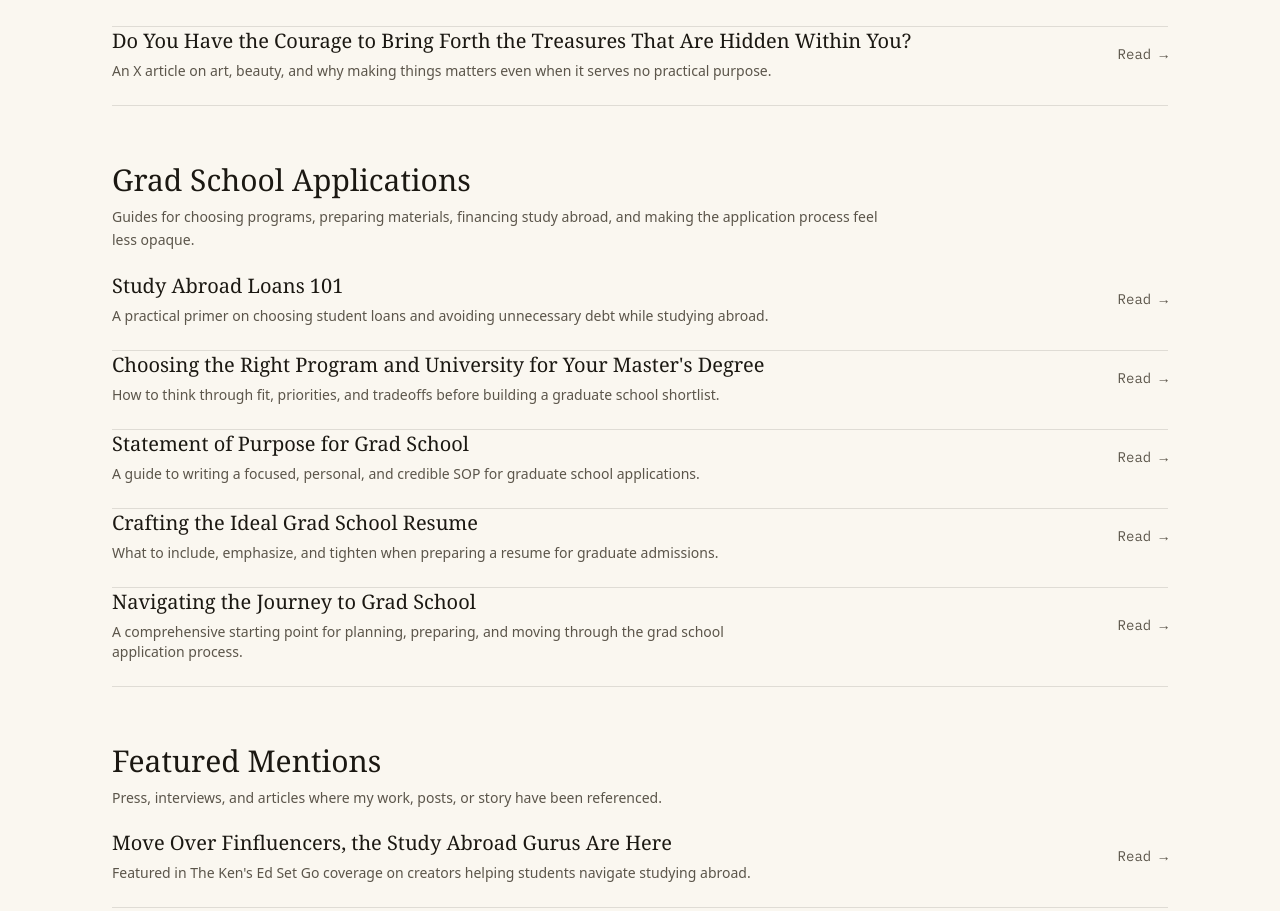
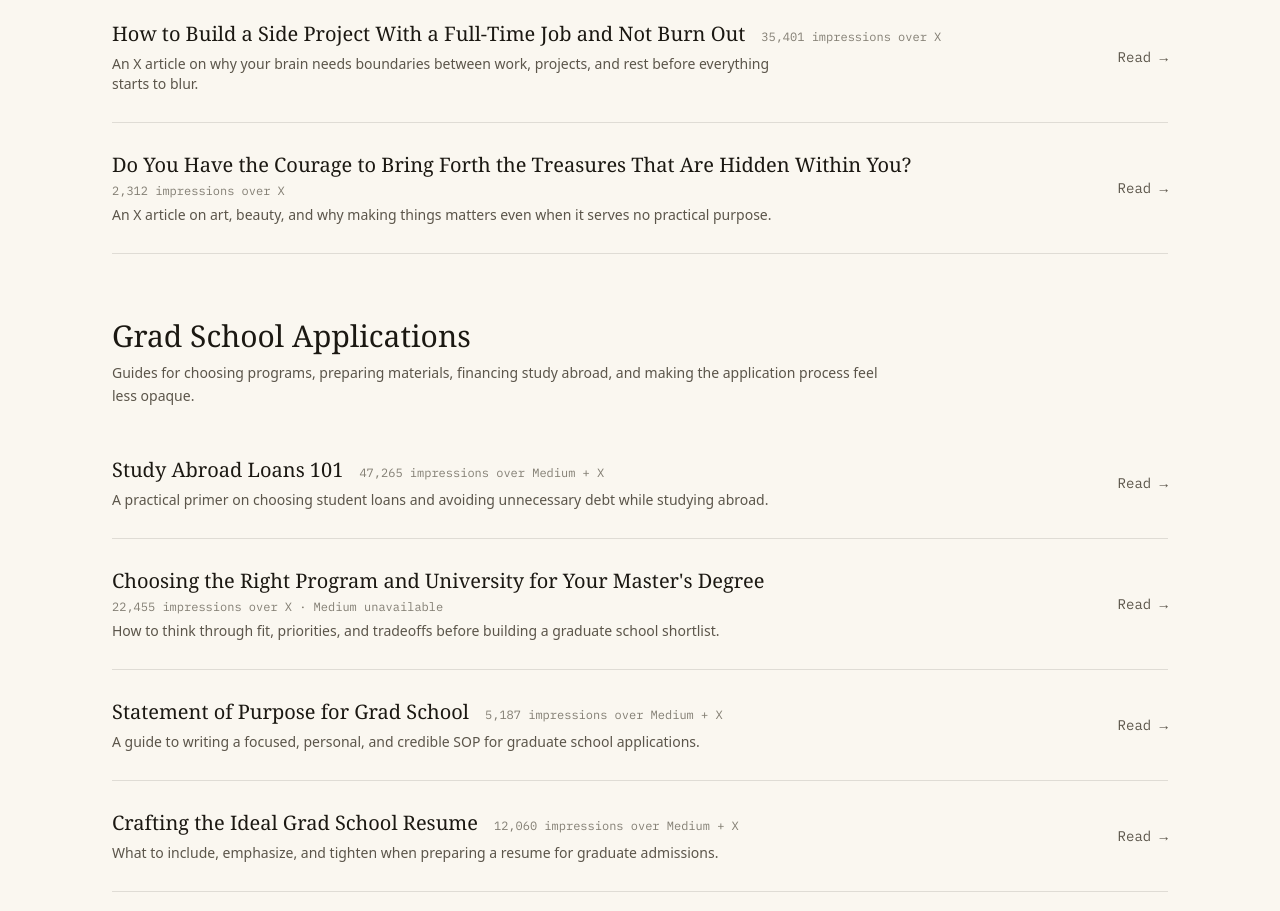
Before and after one commit to SudeepaNoble/SudeepaNoble.github.io, a Next.js app: page /writing in a window 1280 px wide. Shown: the part 720-1631 px from the top of the page. Built offline with nearby package versions, Linux system fonts and the light colour scheme.

Commit message:
Add verified writing impressions

```diff
--- a/src/components/writing-row.tsx
+++ b/src/components/writing-row.tsx
@@ -14,19 +14,26 @@ export function WritingRow({
         href={entry.externalUrl}
         target={entry.externalUrl.startsWith("http") ? "_blank" : undefined}
         rel={entry.externalUrl.startsWith("http") ? "noreferrer noopener" : undefined}
-        className="group flex flex-col gap-2 border-b border-line py-6 transition-colors first:pt-0 hover:border-accent/50 dark:border-line-dark dark:hover:border-accent-dark/50 sm:flex-row sm:items-center sm:justify-between sm:gap-6"
+        className="group flex flex-col gap-4 border-b border-line py-7 transition-colors hover:border-accent/50 dark:border-line-dark dark:hover:border-accent-dark/50 sm:flex-row sm:items-center sm:justify-between sm:gap-8"
       >
         <div className="flex flex-col gap-1.5">
-          <h3 className="font-display text-lg font-medium text-ink transition-colors group-hover:text-accent dark:text-bone dark:group-hover:text-accent-dark sm:text-xl">
-            {entry.title}
-          </h3>
+          <div className="flex flex-wrap items-baseline gap-x-4 gap-y-1">
+            <h3 className="font-display text-lg font-medium text-ink transition-colors group-hover:text-accent dark:text-bone dark:group-hover:text-accent-dark sm:text-xl">
+              {entry.title}
+            </h3>
+            {entry.impressionsSummary ? (
+              <span className="font-mono text-xs text-ink-soft/75 dark:text-bone-soft/70">
+                {entry.impressionsSummary}
+              </span>
+            ) : null}
+          </div>
           <p className="max-w-2xl text-sm text-ink-soft dark:text-bone-soft">
             {entry.shortDescription}
           </p>
         </div>
         <span
           aria-hidden="true"
-          className="hidden font-mono text-sm text-ink-soft transition-transform duration-300 group-hover:translate-x-1 group-hover:text-accent dark:text-bone-soft dark:group-hover:text-accent-dark sm:inline"
+          className="self-start whitespace-nowrap font-mono text-sm text-ink-soft transition-transform duration-300 group-hover:translate-x-1 group-hover:text-accent dark:text-bone-soft dark:group-hover:text-accent-dark sm:w-24 sm:self-center sm:text-right"
         >
           Read →
         </span>
--- a/src/components/writing-section.tsx
+++ b/src/components/writing-section.tsx
@@ -28,7 +28,7 @@ export function WritingSection() {
           description="Grad school guides, short reflections, and a few places where my work or story has been featured."
         />
 
-        <div className="flex flex-col gap-14">
+        <div className="flex flex-col gap-16">
           {sectionOrder.map((section) => {
             const entries = writing.filter((entry) => entry.section === section);
 
--- a/src/data/writing.ts
+++ b/src/data/writing.ts
@@ -24,6 +24,9 @@ export type WritingEntry = {
   date: string; // ISO date, e.g. "2026-03-14"
   externalUrl: string;
   readingTime?: string; // e.g. "6 min read"
+  xImpressions?: number[];
+  mediumImpressions?: string;
+  impressionsSummary?: string;
 };
 
 export const writing: WritingEntry[] = [
@@ -38,6 +41,9 @@ export const writing: WritingEntry[] = [
     externalUrl:
       "https://medium.com/@sudeepa-kolli/study-abroad-loans-101-f4d03ed50614?sharedUserId=sudeepa-kolli",
     readingTime: "3 min read",
+    mediumImpressions: "504",
+    xImpressions: [2190, 44571],
+    impressionsSummary: "47,265 impressions over Medium + X",
   },
   {
     slug: "choosing-the-right-masters-program",
@@ -50,6 +56,9 @@ export const writing: WritingEntry[] = [
     externalUrl:
       "https://medium.com/@sudeepa-kolli/a-guide-to-choosing-the-right-program-and-university-for-your-masters-degree-c00143dc1ced?sharedUserId=sudeepa-kolli",
     readingTime: "5 min read",
+    mediumImpressions: "Unavailable",
+    xImpressions: [4726, 17729],
+    impressionsSummary: "22,455 impressions over X · Medium unavailable",
   },
   {
     slug: "statement-of-purpose-for-grad-school",
@@ -62,6 +71,9 @@ export const writing: WritingEntry[] = [
     externalUrl:
       "https://medium.com/@sudeepa-kolli/statement-of-purpose-for-grad-school-438e5e147e0b?sharedUserId=sudeepa-kolli",
     readingTime: "4 min read",
+    mediumImpressions: "2.8K",
+    xImpressions: [2387],
+    impressionsSummary: "5,187 impressions over Medium + X",
   },
   {
     slug: "crafting-the-ideal-grad-school-resume",
@@ -74,6 +86,9 @@ export const writing: WritingEntry[] = [
     externalUrl:
       "https://medium.com/@sudeepa-kolli/crafting-the-ideal-grad-school-resume-e603bcdccf81?sharedUserId=sudeepa-kolli",
     readingTime: "4 min read",
+    mediumImpressions: "701",
+    xImpressions: [1210, 10149],
+    impressionsSummary: "12,060 impressions over Medium + X",
   },
   {
     slug: "navigating-the-journey-to-grad-school",
@@ -86,6 +101,9 @@ export const writing: WritingEntry[] = [
     externalUrl:
       "https://medium.com/@sudeepa-kolli/navigating-the-journey-to-grad-school-a-comprehensive-guide-4209b9e68a23?sharedUserId=sudeepa-kolli",
     readingTime: "8 min read",
+    mediumImpressions: "2.4K",
+    xImpressions: [10034],
+    impressionsSummary: "12,434 impressions over Medium + X",
   },
   {
     slug: "x-thread-2014568664910201092",
@@ -97,6 +115,8 @@ export const writing: WritingEntry[] = [
     date: "2026-01-23",
     externalUrl: "https://x.com/i_sudeepa/status/2014568664910201092?s=20",
     readingTime: "2 min read",
+    xImpressions: [104080],
+    impressionsSummary: "104,080 impressions over X",
   },
   {
     slug: "x-thread-2015265792422736209",
@@ -108,6 +128,8 @@ export const writing: WritingEntry[] = [
     date: "2026-01-25",
     externalUrl: "https://x.com/i_sudeepa/status/2015265792422736209?s=20",
     readingTime: "2 min read",
+    xImpressions: [11518],
+    impressionsSummary: "11,518 impressions over X",
   },
   {
     slug: "clear-switches-prevent-burnout",
@@ -119,6 +141,8 @@ export const writing: WritingEntry[] = [
     date: "2026-01-26",
     externalUrl: "https://x.com/i_sudeepa/status/2015668517522300974?s=20",
     readingTime: "3 min read",
+    xImpressions: [35401],
+    impressionsSummary: "35,401 impressions over X",
   },
   {
     slug: "creativity-is-not-a-luxury",
@@ -130,6 +154,8 @@ export const writing: WritingEntry[] = [
     date: "2026-03-08",
     externalUrl: "https://x.com/i_sudeepa/status/2030480867139998085?s=20",
     readingTime: "3 min read",
+    xImpressions: [2312],
+    impressionsSummary: "2,312 impressions over X",
   },
   {
     slug: "the-ken-study-abroad-gurus",
```
